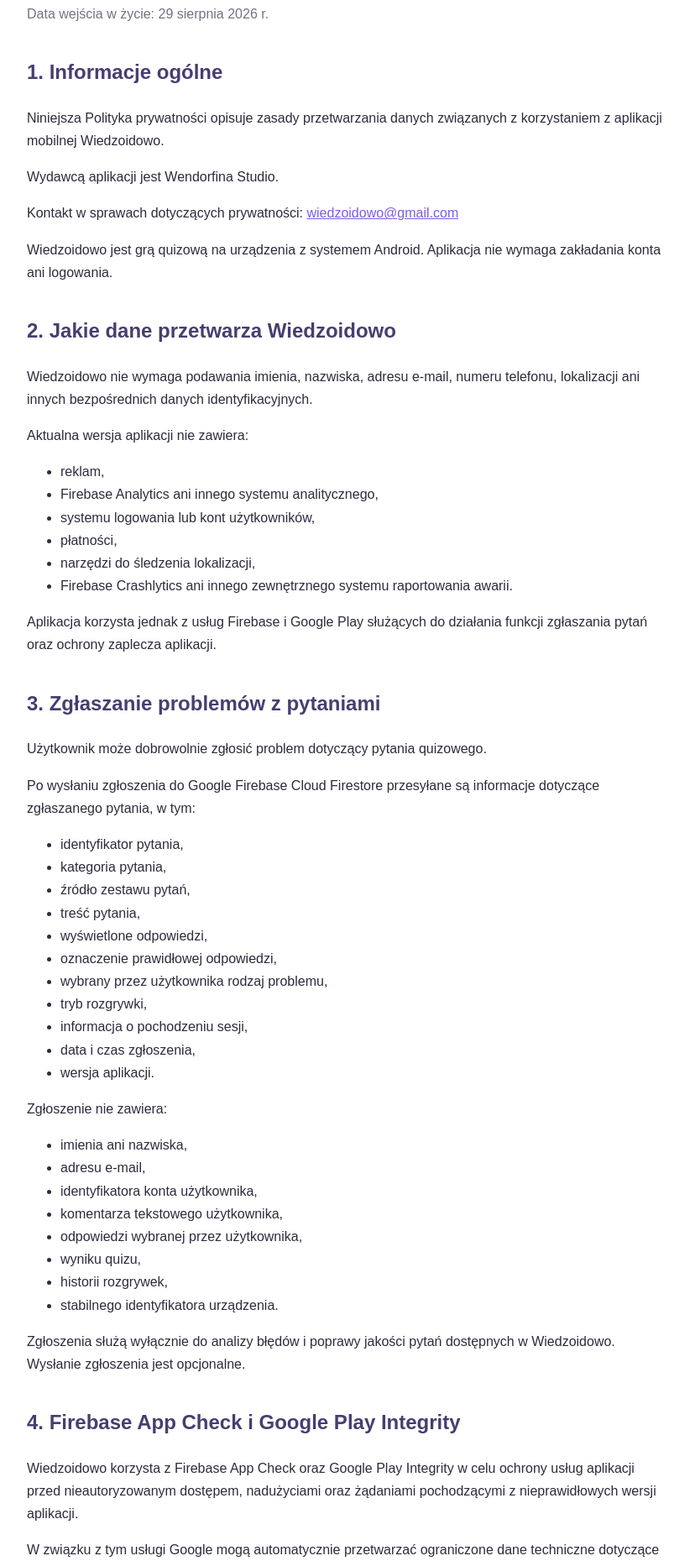
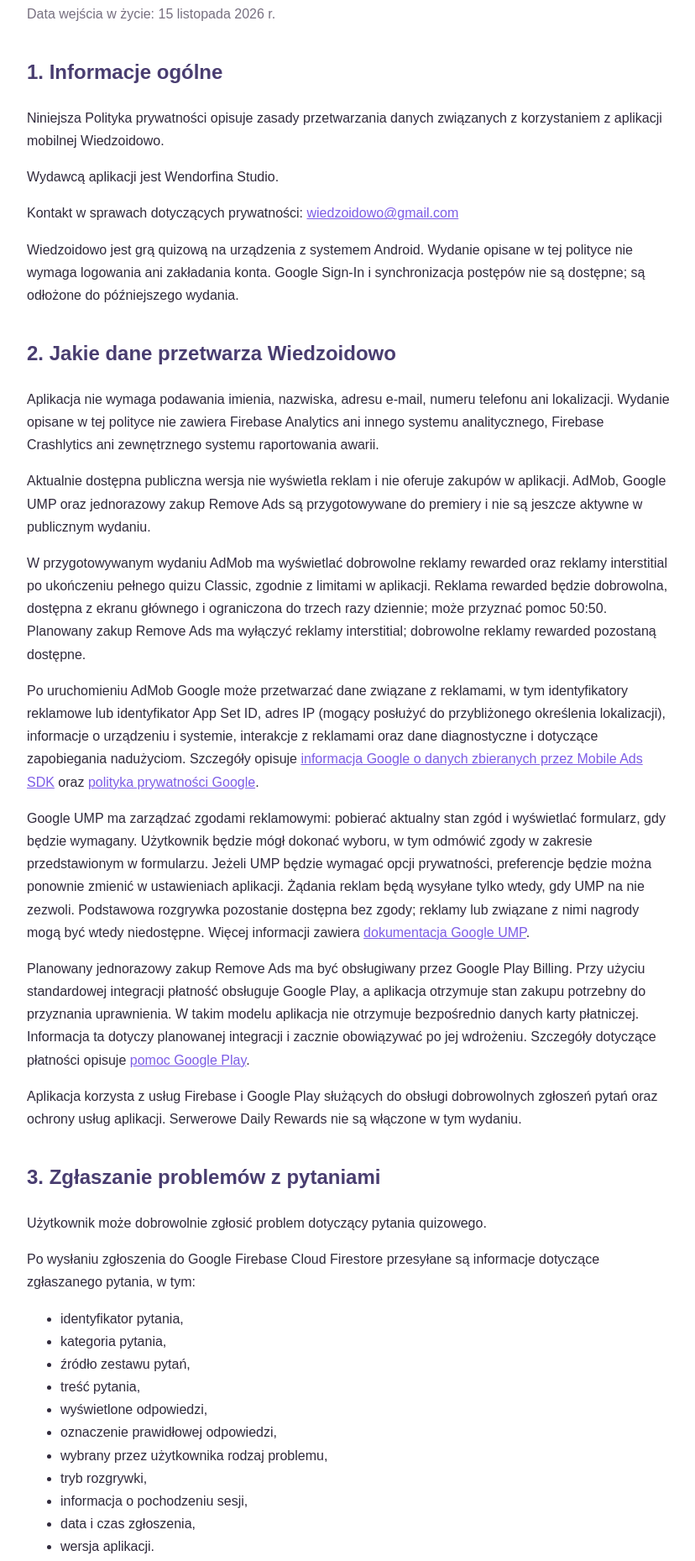
Before and after one commit to sandrowata-lab/wiedzoidowo-site, a plain HTML site: page privacy/index.html in a window 1280 px wide. Shown: the part 199-2058 px from the top of the page at 84% size, without its empty margins (224-1052 px from the left). Drawn offline with Linux system fonts and the light colour scheme.

Commit message:
docs: update privacy policy for monetization

```diff
--- a/privacy/index.html
+++ b/privacy/index.html
@@ -75,7 +75,7 @@
         <h1>Polityka prywatności aplikacji Wiedzoidowo</h1>
 
         <p class="date">
-            Data wejścia w życie: 29 sierpnia 2026 r.
+            Data wejścia w życie: 15 listopada 2026 r.
         </p>
 
         <h2>1. Informacje ogólne</h2>
@@ -96,31 +96,72 @@
 
         <p>
             Wiedzoidowo jest grą quizową na urządzenia z systemem Android.
-            Aplikacja nie wymaga zakładania konta ani logowania.
+            Wydanie opisane w tej polityce nie wymaga logowania ani zakładania konta.
+            Google Sign-In i synchronizacja postępów nie są dostępne; są odłożone
+            do późniejszego wydania.
         </p>
 
         <h2>2. Jakie dane przetwarza Wiedzoidowo</h2>
 
         <p>
-            Wiedzoidowo nie wymaga podawania imienia, nazwiska, adresu e-mail,
-            numeru telefonu, lokalizacji ani innych bezpośrednich danych
-            identyfikacyjnych.
+            Aplikacja nie wymaga podawania imienia, nazwiska, adresu e-mail,
+            numeru telefonu ani lokalizacji. Wydanie opisane w tej polityce nie
+            zawiera Firebase Analytics ani innego systemu analitycznego,
+            Firebase Crashlytics ani zewnętrznego systemu raportowania awarii.
         </p>
 
-        <p>Aktualna wersja aplikacji nie zawiera:</p>
-
-        <ul>
-            <li>reklam,</li>
-            <li>Firebase Analytics ani innego systemu analitycznego,</li>
-            <li>systemu logowania lub kont użytkowników,</li>
-            <li>płatności,</li>
-            <li>narzędzi do śledzenia lokalizacji,</li>
-            <li>Firebase Crashlytics ani innego zewnętrznego systemu raportowania awarii.</li>
-        </ul>
+        <p>
+            Aktualnie dostępna publiczna wersja nie wyświetla reklam i nie oferuje
+            zakupów w aplikacji. AdMob, Google UMP oraz jednorazowy zakup Remove Ads
+            są przygotowywane do premiery i nie są jeszcze aktywne w publicznym wydaniu.
+        </p>
 
         <p>
-            Aplikacja korzysta jednak z usług Firebase i Google Play służących
-            do działania funkcji zgłaszania pytań oraz ochrony zaplecza aplikacji.
+            W przygotowywanym wydaniu AdMob ma wyświetlać dobrowolne reklamy rewarded
+            oraz reklamy interstitial po ukończeniu pełnego quizu Classic, zgodnie
+            z limitami w aplikacji. Reklama rewarded będzie dobrowolna, dostępna
+            z ekranu głównego i ograniczona do trzech razy dziennie; może przyznać
+            pomoc 50:50. Planowany zakup Remove Ads ma wyłączyć reklamy
+            interstitial; dobrowolne reklamy rewarded pozostaną dostępne.
+        </p>
+
+        <p>
+            Po uruchomieniu AdMob Google może przetwarzać dane związane z reklamami,
+            w tym identyfikatory reklamowe lub identyfikator App Set ID, adres IP
+            (mogący posłużyć do przybliżonego określenia lokalizacji), informacje
+            o urządzeniu i systemie, interakcje z reklamami oraz dane diagnostyczne
+            i dotyczące zapobiegania nadużyciom. Szczegóły opisuje
+            <a href="https://developers.google.com/admob/android/privacy/play-data-disclosure">informacja Google o danych zbieranych przez Mobile Ads SDK</a>
+            oraz <a href="https://policies.google.com/privacy?hl=pl">polityka prywatności Google</a>.
+        </p>
+
+        <p>
+            Google UMP ma zarządzać zgodami reklamowymi: pobierać aktualny stan zgód
+            i wyświetlać formularz, gdy będzie wymagany. Użytkownik będzie mógł
+            dokonać wyboru, w tym odmówić zgody w zakresie przedstawionym
+            w formularzu. Jeżeli UMP będzie wymagać opcji prywatności, preferencje
+            będzie można ponownie zmienić w ustawieniach aplikacji. Żądania reklam
+            będą wysyłane tylko wtedy, gdy UMP na nie zezwoli. Podstawowa rozgrywka
+            pozostanie dostępna bez zgody; reklamy lub związane z nimi nagrody mogą
+            być wtedy niedostępne. Więcej informacji zawiera
+            <a href="https://developers.google.com/admob/android/privacy">dokumentacja Google UMP</a>.
+        </p>
+
+        <p>
+            Planowany jednorazowy zakup Remove Ads ma być obsługiwany przez Google Play
+            Billing. Przy użyciu standardowej integracji płatność obsługuje Google Play,
+            a aplikacja otrzymuje stan zakupu potrzebny do przyznania uprawnienia.
+            W takim modelu aplikacja nie otrzymuje bezpośrednio danych karty
+            płatniczej.
+            Informacja ta dotyczy planowanej integracji i zacznie obowiązywać
+            po jej wdrożeniu. Szczegóły dotyczące płatności opisuje
+            <a href="https://support.google.com/googleplay/answer/11174377?hl=pl">pomoc Google Play</a>.
+        </p>
+
+        <p>
+            Aplikacja korzysta z usług Firebase i Google Play służących do obsługi
+            dobrowolnych zgłoszeń pytań oraz ochrony usług aplikacji.
+            Serwerowe Daily Rewards nie są włączone w tym wydaniu.
         </p>
 
         <h2>3. Zgłaszanie problemów z pytaniami</h2>
@@ -162,8 +203,8 @@
         </ul>
 
         <p>
-            Zgłoszenia służą wyłącznie do analizy błędów i poprawy jakości
-            pytań dostępnych w Wiedzoidowo. Wysłanie zgłoszenia jest opcjonalne.
+            Zgłoszenia służą do analizy błędów i poprawy jakości pytań dostępnych
+            w Wiedzoidowo. Wysłanie zgłoszenia jest opcjonalne.
         </p>
 
         <h2>4. Firebase App Check i Google Play Integrity</h2>
@@ -195,16 +236,18 @@
         </p>
 
         <ul>
-            <li>rekordów w trybach Sprint i Survival,</li>
-            <li>postępu i serii Wyzwania dnia,</li>
-            <li>ostatniego wyniku Wyzwania dnia,</li>
-            <li>ustawienia dźwięku.</li>
+            <li>rekordów w trybach Sprint, Survival i poszczególnych kategoriach,</li>
+            <li>postępu, serii i ostatniego wyniku Wyzwania dnia,</li>
+            <li>salda pomocy 50:50,</li>
+            <li>ustawień dźwięku i rozgrywki.</li>
         </ul>
 
         <p>
-            Dane te nie są przesyłane do bazy danych Wiedzoidowo.
-            Niektóre ustawienia mogą być objęte standardowym mechanizmem
-            kopii zapasowej Androida obsługiwanym przez Google.
+            Dane te nie są przesyłane do Firestore ani synchronizowane z kontem.
+            Dobrowolne zgłoszenia pytań są osobnym przypadkiem opisanym w sekcji 3.
+            Niektóre dane aplikacji mogą być objęte standardowym mechanizmem kopii zapasowej
+            Androida obsługiwanym przez Google, zależnie od ustawień urządzenia
+            i systemu.
         </p>
 
         <h2>6. Okres przechowywania zgłoszeń</h2>
@@ -230,8 +273,10 @@
         </p>
 
         <p>
-            Dane nie są przekazywane podmiotom trzecim w celach reklamowych
-            ani marketingowych.
+            Po uruchomieniu monetyzacji dane techniczne i interakcje związane
+            z reklamami będą przetwarzane przez Google AdMob, a stan zgód będzie
+            obsługiwany przez Google UMP. Google Play będzie obsługiwać planowane
+            płatności za Remove Ads. Szczegóły opisano w sekcji 2.
         </p>
 
         <h2>8. Bezpieczeństwo</h2>
@@ -263,9 +308,11 @@
         </p>
 
         <p>
-            Ponieważ Wiedzoidowo nie posiada systemu kont użytkowników,
-            a zgłoszenia pytań nie zawierają identyfikatora użytkownika,
+            Zgłoszenia pytań nie zawierają identyfikatora użytkownika, dlatego
             przypisanie konkretnego zgłoszenia do konkretnej osoby może nie być możliwe.
+            Dane lokalne można usunąć przez ustawienia systemowe Androida,
+            usunięcie danych aplikacji lub jej odinstalowanie. Kopie zapasowe mogą
+            podlegać osobnym ustawieniom Androida lub Google.
         </p>
 
         <h2>11. Zmiany Polityki prywatności</h2>
@@ -276,9 +323,9 @@
         </p>
 
         <p>
-            W szczególności może zostać zaktualizowana, jeśli w przyszłości
-            Wiedzoidowo otrzyma nowe funkcje, takie jak reklamy, analityka,
-            konta użytkowników lub inne funkcje wykorzystujące dane.
+            W szczególności zaktualizujemy ją przed udostępnieniem reklam,
+            Google UMP, zakupów, logowania Google, synchronizacji danych lub innych
+            funkcji wymagających dodatkowego przetwarzania danych.
         </p>
 
         <h2>12. Kontakt</h2>
@@ -289,7 +336,6 @@
             E-mail:
             <a href="mailto:wiedzoidowo@gmail.com">wiedzoidowo@gmail.com</a>
         </p>
-
     </article>
 </main>
 </body>
```
